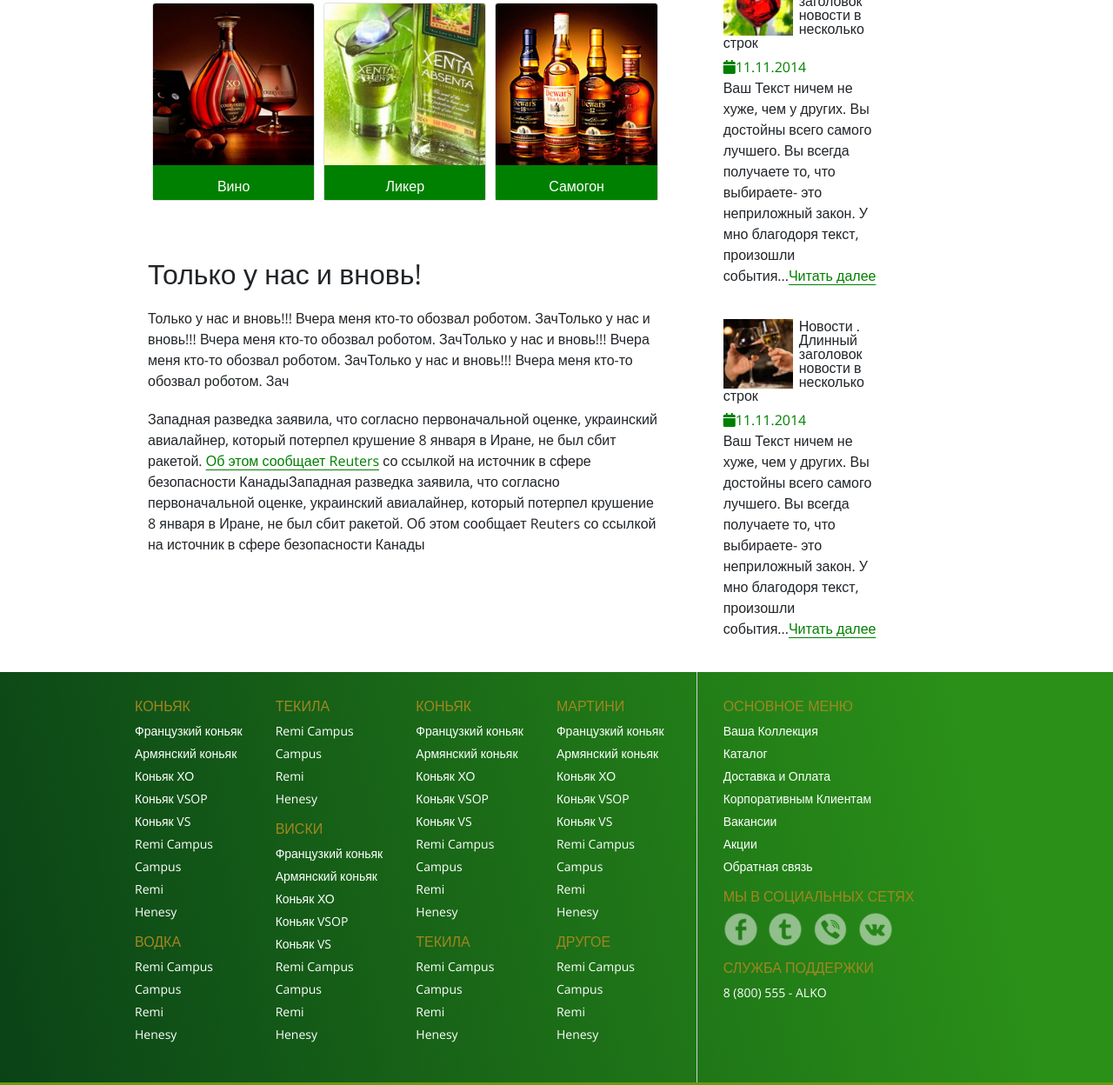
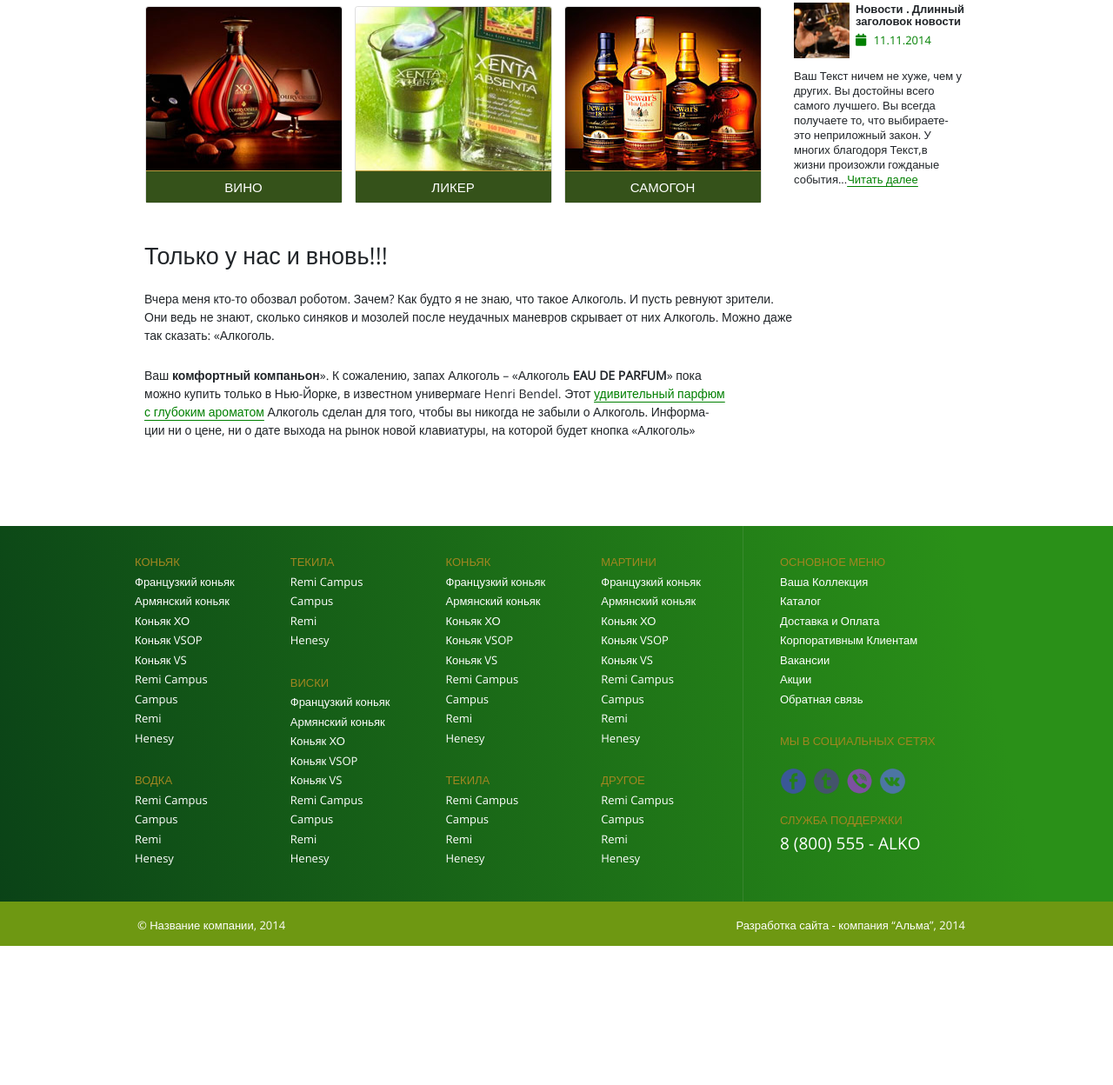
Before and after one commit to toolian/study1, a plain HTML site: page index.html in a window 1280 px wide. Shown: the part 1290-2538 px from the top of the page at 87% size. After the commit the page ends 2378 px from the top, so only its background shows below. Drawn offline with nearby package versions, Linux system fonts and the light colour scheme.

Commit message:
changes in footer

```diff
--- a/css/style.css
+++ b/css/style.css
@@ -650,29 +650,49 @@ line-height: 1;
   padding-right: 40px;
   background-color: white;
     }
-.right-sidebar{
 
-
-    }
 .content-header{
+  	margin-left: 12px;
 	font-size: 36px;
 	margin-top: 56px;
 	color: #243c16;
 	border-bottom: 1px solid green;
 	padding-bottom: 4px;
+	width: 290px;
 }
 .line_news{
-  width: 82%;
+  width: 212px;
 	border-bottom: 1px solid black;
 	padding-bottom: 7px;
-  margin-bottom: 25px;
+	margin-bottom: 19px;
 }
 
 .content-text {
   line-height: 0.7;
     color: #627f1e;
     font-size: 17px;
-  margin-bottom: 30px;
+    margin-bottom: 28px;
+    margin-top: 11px;
+    margin-left: 14px;
+}
+.main-content-left{
+ max-width: 758px!important;
+    min-height: 794px!important;
+}
+.card_content_text{
+	margin-left: -27px;
+}
+.right-sidebar{
+  float: right;
+    max-width: 212px!important;
+    min-height: 794px!important;
+    margin-top: 61px;
+    margin-bottom: 20px;
+}
+.right-sidebar h5{
+
+
+  margin-bottom: 16px;
 }
 
 .my_card{
@@ -682,7 +702,7 @@ line-height: 1;
 }
 .card-img-alco{
 
-
+ height: 188px;
 
 }
 .img_card img{
@@ -699,25 +719,34 @@ line-height: 1;
   text-decoration: none;
 }
 .card-body-content{
-  line-height: 0.5;
-  height: 25px;
-  background-color: green;
+	border-top: solid 1px;
+	border-color: rgb(191, 158, 61);
+    line-height: 2.5;
+    height: 37px!important;
+    padding: 0px!important;
+    background-color: #35521a;
+    font-size: 15px;
+    text-transform: uppercase;
 }
 .card-body-content:hover{
-  line-height: 0.5;
-  height: 25px;
+
   background-color: #749820;
 }
 .card_content{
-  padding: 5px;
+  width: 227px;
+  height: 224px;
+  margin-right: 14px;
+  margin-bottom: 17px;
 }
-.right-sidebar h5{
-  margin-top: 70px;
-  margin-bottom: 20px;
-}
+
 .button_right_sidebar{
 margin-right: 10px;
 border-radius: 6px!important;
+font-size: 14px;
+padding-bottom: 0px;
+padding-top: 0px;
+padding-left: 7px;
+padding-right: 7px;
 }
 .all_news_sidebar{
 
@@ -732,14 +761,30 @@ line-height: 1;
 .img_news{
   margin-right: 7px;
   float: left;
-  height: 80px;
+  height: 64px;
+  width: 64px;
 }
 .header_news{
-  line-height: 16px;
-  font-size: 1em;
+  font-weight: 900;
+  line-height: 14px;
+  font-size: 13px;
+  font-family: 'Open Sans', sans-serif;
 }
 .date_news{
+  margin-bottom: 9px;
+  line-height: 1;
+  font-size: 13px;
   color: green;
+
+}
+.fa-calendar{
+	margin-right: 5px;
+    font-size: 14px;
+}
+.sidebar-text{
+	line-height: 17px;
+    font-family: 'Open Sans', sans-serif;
+    font-size: 13px;
 
 }
 .href_news{
@@ -753,19 +798,28 @@ line-height: 1;
   text-underline-position: under;
 }
 .col_news{
-  margin-bottom: 38px;
+  border: 0;
+
 }
 .card_news{
+margin-bottom: 31px;
   border:0;
 }
+
 .header_bottom_content{
-  margin-top: 60px;
-  margin-bottom: 20px;
+  margin-left: 11px;
+  margin-top: 30px;
+  font-size: 27px;
+  margin-bottom: 23px;
 }
+
 .text_bottom_content{
-  margin-bottom: 20px;
+	margin-left: 11px;
+  margin-bottom: 25px;
+    font-size: 14px;
 }
 .href_bottom_content{
+
   color: green;
   text-decoration-line: underline;
   text-underline-position: under;
@@ -776,7 +830,9 @@ line-height: 1;
   text-underline-position: under;
 }
 .text_bottom_maincontent{
-  margin-bottom: 70px;
+	margin-left: 11px;
+  margin-bottom: 100px;
+  font-size: 14px;
 }
 
 footer {
@@ -784,19 +840,59 @@ footer {
   background: linear-gradient(77deg, #0a4217 0%, rgb(42, 144, 24) 87%);
 
 }
-footer h6{
+.footer_item_mod{
+  font-size: 13px;
   color: #a28621;
 
 }
+.footer_item_mod_end{
+  padding-bottom: 26px;
+}
+.category-list {
+
+  list-style: none;
+  width: 700px;
+  border-right: 1px solid #ccc7c721;
+  column-count: 4;
+  height: 432px;
+}
+.category-list li {
+  page-break-inside: avoid;
+  break-inside: avoid;
+
+}
+.bottom_border_right_img{
+  margin-top: 17px;
+  margin-right: 3px!important;
+  margin-bottom: 17px;
+
+}
+.bottom_border_right_img img{
+  height: 31px;
+
+}
+.bottom_border_right_alko{
+  font-size: 19px;
+}
+.bottom_border_right{
+  margin-left: 42px;
+}
 footer ul{
-  margin:0px ;
-  list-style-type:none ;
-  font-size:14px;
-  padding:0px 0px 10px 0px ;
+  padding-top: 29px;
+  list-style: none;
+
+
+
 }
 footer ul li {
-  padding:0px 0px 5px 0px;
+    padding-top: 3px;
+
+	font-size: 13px;
+
+
+
 }
+
 footer ul li a{
   color:white;
 }
@@ -820,9 +916,11 @@ footer ul li a:hover{
 
       }
 .bootom_footer{
-  background-color:#6e9812;
-  padding-top: 15px;
-  padding-bottom: 15px;
+
+    font-size: 13px;
+    background-color: #6e9812;
+    padding-top: 18px;
+    padding-bottom: 13px;
 }
 .footer_icon img{
   height: 40px;
@@ -899,6 +997,10 @@ li .sub-menu {
 }
 
 @media (max-width: 767px) {
+  .bottom_border{
+height:auto;
+
+}
 	.slider-stock{
 	height: auto;
 
@@ -937,6 +1039,10 @@ li .sub-menu {
 
 }
 @media (min-width: 768px) and (max-width: 991px) {
+  .bottom_border{
+height:auto;
+
+}
 	.slider-stock{
 	height: auto;
 
@@ -972,6 +1078,10 @@ li .sub-menu {
 }
 }
 @media (max-width: 990px) {
+  .bottom_border{
+height:auto;
+
+}
 	.slider-stock{
 	height: auto;
 
@@ -1045,6 +1155,10 @@ li .sub-menu {
 }
 
 @media (min-width: 992px) and (max-width: 1199px) {
+  .bottom_border{
+height: 432px;
+
+}
 	.slider-stock{
 	height: 322px;
 
@@ -1090,6 +1204,10 @@ width: 1000px!important;
 }
 }
 @media (min-width: 1200px) {
+  .bottom_border{
+height: 432px;
+
+}
 	.slider-stock{
 	height: 322px;
 
@@ -1108,9 +1226,11 @@ width: 1000px!important;
 }
 .footer_tot-left{
     text-align: left;
+    margin-left: -12px
 }
 .footer_tot-right{
     text-align: right;
+    margin-left: 12px
 }
 .col-footer{
     padding:30px 0px 30px 0px ;
--- a/index.html
+++ b/index.html
@@ -302,24 +302,24 @@
  </div>
 <div class="wrap container-fluid">
 	<div class="row main-content">
-		<div class="col-lg-8 col-md-8 col-sm-8 col-xs-8 content">
+		<div class="main-content-left">
 		<h1 class="content-header">
 			НАШ АЛКОГОЛЬ
 		</h1>
 				<p class="content-text ">
 			самые лучшие бренды спритного
 		</p>
-		<div class="row justify-content-center">
-		  <div class="col-lg-4 col-md-6 col-sm-6 col-xs-6 card_content">
+		<div class="row justify-content-center card_content_text">
+		  <div class=" card_content">
 		    <div class="card">
 		    	<img class="card-img-top card-img-alco" src="img/card1.jpg" alt="Card image cap">
 		      <div class="card-body card-body-content text-center">
 
-		        <a href="#" class="btn-card">Коньяк</a>
+		        <a href="#" class="btn-card">Коньяки</a>
 		      </div>
 		    </div>
 		     </div>
-		     <div class="col-lg-4 col-md-6 col-sm-6 col-xs-6 card_content">
+		     <div class="card_content">
 		    <div class="card">
 		    	<img class="card-img-top card-img-alco" src="img/card2.jpg" alt="Card image cap">
 		      <div class="card-body card-body-content text-center">
@@ -328,7 +328,7 @@
 		      </div>
 		    </div>
 		     </div>
-		   <div class="col-lg-4 col-md-6 col-sm-6 col-xs-6 card_content">
+		   <div class="card_content">
 		    <div class="card">
 		    	<img class="card-img-top card-img-alco" src="img/card8.jpg" alt="Card image cap">
 		      <div class="card-body card-body-content text-center">
@@ -337,7 +337,7 @@
 		      </div>
 		    </div>
 		     </div>
-		      <div class="col-lg-4 col-md-6 col-sm-6 col-xs-6 card_content">
+		      <div class=" card_content">
 		    <div class="card">
 		    	<img class="card-img-top card-img-alco" src="img/card2.jpg" alt="Card image cap">
 		      <div class="card-body card-body-content text-center">
@@ -346,7 +346,7 @@
 		      </div>
 		    </div>
 		     </div>
-		      <div class="col-lg-4 col-md-6 col-sm-6 col-xs-6 card_content">
+		      <div class="card_content">
 		    <div class="card">
 		    	<img class="card-img-top card-img-alco" src="img/card1.jpg" alt="Card image cap">
 		      <div class="card-body card-body-content text-center">
@@ -355,7 +355,7 @@
 		      </div>
 		    </div>
 		     </div>
-		      <div class="col-lg-4 col-md-6 col-sm-6 col-xs-6 card_content">
+		      <div class="card_content">
 		    <div class="card">
 		    	<img class="card-img-top card-img-alco" src="img/card8.jpg" alt="Card image cap">
 		      <div class="card-body card-body-content text-center">
@@ -364,7 +364,7 @@
 		      </div>
 		    </div>
 		     </div>
-		      <div class="col-lg-4 col-md-6 col-sm-6 col-xs-6 card_content">
+		      <div class="card_content">
 		    <div class="card">
 		    	<img class="card-img-top card-img-alco" src="img/card1.jpg" alt="Card image cap">
 		      <div class="card-body card-body-content text-center">
@@ -373,7 +373,7 @@
 		      </div>
 		    </div>
 		     </div>
-		      <div class="col-lg-4 col-md-6 col-sm-6 col-xs-6 card_content">
+		      <div class="card_content">
 		    <div class="card">
 		    	<img class="card-img-top card-img-alco" src="img/card8.jpg" alt="Card image cap">
 		      <div class="card-body card-body-content text-center">
@@ -382,7 +382,7 @@
 		      </div>
 		    </div>
 		     </div>
-		      <div class="col-lg-4 col-md-6 col-sm-6 col-xs-6 card_content">
+		      <div class="card_content">
 		    <div class="card">
 		    	<img class="card-img-top card-img-alco" src="img/card2.jpg" alt="Card image cap">
 		      <div class="card-body card-body-content text-center">
@@ -393,49 +393,52 @@
 		     </div>
 
 		</div>
-		<h2 class="header_bottom_content">Только у нас и вновь!</h2>
-		<p class="text_bottom_content">Только у нас и вновь!!!  Вчера меня кто-то обозвал роботом. ЗачТолько у нас и вновь!!!  Вчера меня кто-то обозвал роботом. ЗачТолько у нас и вновь!!!  Вчера меня кто-то обозвал роботом. ЗачТолько у нас и вновь!!!  Вчера меня кто-то обозвал роботом. Зач</p>
-		<p class="text_bottom_maincontent">Западная разведка заявила, что согласно первоначальной оценке, украинский авиалайнер, который потерпел крушение 8 января в Иране, не был сбит ракетой. <a href="#" class="href_bottom_content">Об этом сообщает Reuters</a> со ссылкой на источник в сфере безопасности КанадыЗападная разведка заявила, что согласно первоначальной оценке, украинский авиалайнер, который потерпел крушение 8 января в Иране, не был сбит ракетой. Об этом сообщает Reuters со ссылкой на источник в сфере безопасности Канады</p>
+		<h2 class="header_bottom_content">Только у нас и вновь!!!</h2>
+		<p class="text_bottom_content">
+
+Вчера меня кто-то обозвал роботом. Зачем? Как будто я не знаю, что такое Алкоголь. И пусть ревнуют зрители. Они ведь не знают, сколько синяков и мозолей после неудачных маневров скрывает от них Алкоголь. Можно даже так сказать: «Алкоголь.
+		</p>
+		<p class="text_bottom_maincontent">Ваш <strong>комфортный компаньон</strong>». К сожалению, запах Алкоголь – «Алкоголь <strong>EAU DE PARFUM</strong>» пока<br> можно купить только в Нью-Йорке, в известном универмаге Henri Bendel. Этот <a href="#" class="href_bottom_content">удивительный парфюм<br> с глубоким ароматом</a> Алкоголь сделан для того, чтобы вы никогда не забыли о Алкоголь. Информа-<br>ции ни о цене, ни о дате выхода на рынок новой клавиатуры, на которой будет кнопка «Алкоголь»</p>
 		</div>
-		<div class="col-lg-4 col-md-4 col-sm-4 col-xs-4 right-sidebar">
+		<div class="right-sidebar">
 			<h5>НОВОСТИ</h5>
 			<div class="line_news">
 			<button type="button" class="btn btn-outline-success button_right_sidebar">ПОСЛЕДНИЕ</button>
 			<a href="#" class="all_news_sidebar">ВСЕ</a>
 			</div>
 			<div class="row">
-            	<div class="col-lg-9 col_news">
+            	<div class=" col_news">
                     <div class="card card_news">
                         <div class="ui left piled segment">
                             <img src="img/news1.jpg" class="img_news" alt="">
                             <h6 class="header_news"  >Новости . Длинный  заголовок новости в  несколько строк</h6>
-							<p><span class="date_news"><i class="fa fa-calendar" aria-hidden="true"></i>11.11.2014</span></p>
-                            <p>
-                                Ваш Текст ничем не хуже, чем у других. Вы достойны всего самого лучшего. Вы всегда получаете то, что выбираете- это неприложный закон. У мно благодоря текст, произошли  события...<a href="" class="href_news">Читать далее</a>
+							<p class="date_news"><span><i class="fa fa-calendar" aria-hidden="true"></i> 11.11.2014</span></p>
+                            <p class="sidebar-text">
+                                Ваш Текст ничем не хуже, чем у других. Вы достойны всего<br>самого лучшего. Вы всегда<br>получаете то, что выбираете-<br>это неприложный закон. У<br>многих благодоря Текст,в<br>жизни произожли гожданые<br>события...<a href="" class="href_news">Читать далее</a>
                             </p>
                         </div>
                     </div>
                 </div>
-                <div class="col-lg-9 col_news">
+                <div class=" col_news">
                     <div class="card card_news">
                         <div class="ui left piled segment">
                             <img src="img/news2.jpg" class="img_news" alt="">
-                            <h6 class="header_news"  >Новости . Длинный  заголовок новости в  несколько строк</h6>
-							<p><span class="date_news"><i class="fa fa-calendar" aria-hidden="true"></i>11.11.2014</span></p>
-                            <p>
-                                Ваш Текст ничем не хуже, чем у других. Вы достойны всего самого лучшего. Вы всегда получаете то, что выбираете- это неприложный закон. У мно благодоря текст, произошли  события...<a href="" class="href_news">Читать далее</a>
+                            <h6 class="header_news"  >Новости . Заголовок новости в  несколько строк</h6>
+							<p  class="date_news"><span><i class="fa fa-calendar" aria-hidden="true"></i> 11.11.2014</span></p>
+                            <p class="sidebar-text">
+                                Ваш Текст ничем не хуже, чем у других. Вы достойны всего<br>самого лучшего. Вы всегда<br>получаете то, что выбираете-<br>это неприложный закон. У<br>многих благодоря Текст,в<br>жизни произожли гожданые<br>события...<a href="" class="href_news">Читать далее</a>
                             </p>
                         </div>
                     </div>
                 </div>
-                <div class="col-lg-9 col_news">
+                <div class=" col_news">
                     <div class="card card_news">
                         <div class="ui left piled segment">
                             <img src="img/news3.jpg" class="img_news" alt="">
-                            <h6 class="header_news"  >Новости . Длинный  заголовок новости в  несколько строк</h6>
-							<p><span class="date_news"><i class="fa fa-calendar" aria-hidden="true"></i>11.11.2014</span></p>
-                            <p>
-                                Ваш Текст ничем не хуже, чем у других. Вы достойны всего самого лучшего. Вы всегда получаете то, что выбираете- это неприложный закон. У мно благодоря текст, произошли  события...<a href="" class="href_news">Читать далее</a>
+                            <h6 class="header_news"  >Новости . Длинный заголовок новости</h6>
+							<p class="date_news"><span ><i class="fa fa-calendar" aria-hidden="true"></i> 11.11.2014</span></p>
+                            <p class="sidebar-text">
+                                <br>Ваш Текст ничем не хуже, чем у других. Вы достойны всего<br>самого лучшего. Вы всегда<br>получаете то, что выбираете-<br>это неприложный закон. У<br>многих благодоря Текст,в<br>жизни произожли гожданые<br>события...<a href="" class="href_news">Читать далее</a>
                             </p>
                         </div>
                     </div>
@@ -447,9 +450,9 @@
 	<footer class="footer">
 <div class="wrap container-fluid bottom_border">
 <div class="row">
-	<div class=" col-lg-2 col-footer">
-		<h6 class="">КОНЬЯК</h6>
-		<ul class="">
+	<ul class="category-list">
+		<li class="footer_item_mod">КОНЬЯК</li>
+
 		<li><a href="#">Французкий коньяк</a></li>
 		<li><a href="#">Армянский коньяк</a></li>
 		<li><a href="#">Коньяк ХО</a></li>
@@ -458,26 +461,25 @@
 		<li><a href="#">Remi Campus</a></li>
 		<li><a href="#">Campus</a></li>
 		<li><a href="#">Remi</a></li>
-		<li><a href="#">Henesy</a></li>
-		</ul>
-		<h6 class="">ВОДКА</h6>
-		<ul class="">
+		<li class="footer_item_mod_end"><a href="#">Henesy</a></li>
+
+		<li class="footer_item_mod">ВОДКА</li>
+
 		<li><a href="#">Remi Campus</a></li>
 		<li><a href="#">Campus</a></li>
 		<li><a href="#">Remi</a></li>
-		<li><a href="#">Henesy</a></li>
-		</ul>
-	</div>
-	<div class=" col-lg-2 col-footer">
-		<h6 class="">ТЕКИЛА</h6>
-		<ul class="">
+		<li class="footer_item_mod_end"><a href="#">Henesy</a></li>
+
+
+		<li class="footer_item_mod">ТЕКИЛА</li>
+
 		<li><a href="#">Remi Campus</a></li>
 		<li><a href="#">Campus</a></li>
 		<li><a href="#">Remi</a></li>
-		<li><a href="#">Henesy</a></li>
-		</ul>
-		<h6 class="">ВИСКИ</h6>
-		<ul class="">
+		<li class="footer_item_mod_end"><a href="#">Henesy</a></li>
+
+		<li class="footer_item_mod">ВИСКИ</li>
+
 		<li><a href="#">Французкий коньяк</a></li>
 		<li><a href="#">Армянский коньяк</a></li>
 		<li><a href="#">Коньяк ХО</a></li>
@@ -486,12 +488,10 @@
 		<li><a href="#">Remi Campus</a></li>
 		<li><a href="#">Campus</a></li>
 		<li><a href="#">Remi</a></li>
-		<li><a href="#">Henesy</a></li>
-		</ul>
-	</div>
-	<div class=" col-lg-2 col-footer">
-		<h6 class="">КОНЬЯК</h6>
-		<ul class="">
+		<li class="footer_item_mod_end"><a href="#">Henesy</a></li>
+
+		<li class="footer_item_mod">КОНЬЯК</li>
+
 		<li><a href="#">Французкий коньяк</a></li>
 		<li><a href="#">Армянский коньяк</a></li>
 		<li><a href="#">Коньяк ХО</a></li>
@@ -500,19 +500,18 @@
 		<li><a href="#">Remi Campus</a></li>
 		<li><a href="#">Campus</a></li>
 		<li><a href="#">Remi</a></li>
-		<li><a href="#">Henesy</a></li>
-		</ul>
-		<h6 class="">ТЕКИЛА</h6>
-		<ul class="">
+		<li class="footer_item_mod_end"><a href="#">Henesy</a></li>
+
+		<li class="footer_item_mod">ТЕКИЛА</li>
+
 		<li><a href="#">Remi Campus</a></li>
 		<li><a href="#">Campus</a></li>
 		<li><a href="#">Remi</a></li>
-		<li><a href="#">Henesy</a></li>
-		</ul>
-	</div>
-	<div class=" col-lg-2 col-footer line-footer">
-		<h6 class="">МАРТИНИ</h6>
-		<ul class="">
+		<li class="footer_item_mod_end"><a href="#">Henesy</a></li>
+
+
+		<li class="footer_item_mod">МАРТИНИ</li>
+
 		<li><a href="#">Французкий коньяк</a></li>
 		<li><a href="#">Армянский коньяк</a></li>
 		<li><a href="#">Коньяк ХО</a></li>
@@ -521,41 +520,41 @@
 		<li><a href="#">Remi Campus</a></li>
 		<li><a href="#">Campus</a></li>
 		<li><a href="#">Remi</a></li>
-		<li><a href="#">Henesy</a></li>
-		</ul>
-		<h6 class="">ДРУГОЕ</h6>
-		<ul class="">
+		<li class="footer_item_mod_end"><a href="#">Henesy</a></li>
+
+		<li class="footer_item_mod">ДРУГОЕ</li>
+
 		<li><a href="#">Remi Campus</a></li>
 		<li><a href="#">Campus</a></li>
 		<li><a href="#">Remi</a></li>
-		<li><a href="#">Henesy</a></li>
-		</ul>
-	</div>
-	<div class=" col-lg-3 col-footer">
-		<h6 class="">ОСНОВНОЕ МЕНЮ</h6>
-		<ul class="">
+		<li class="footer_item_mod_end"><a href="#">Henesy</a></li>
+
+	</ul>
+
+	<ul class="bottom_border_right">
+
+		<li class="footer_item_mod">ОСНОВНОЕ МЕНЮ</li>
+
 		<li><a href="#">Ваша Коллекция</a></li>
 		<li><a href="#">Каталог</a></li>
 		<li><a href="#">Доставка и Оплата</a></li>
 		<li><a href="#">Корпоративным Клиентам</a></li>
 		<li><a href="#">Вакансии</a></li>
 		<li><a href="#">Акции</a></li>
-		<li><a href="#">Обратная связь</a></li>
-		</ul>
-		<h6 class="">МЫ В СОЦИАЛЬНЫХ СЕТЯХ</h6>
-		<ul class="footer_icon">
-		<li class="list-inline-item"><a href="#"><img src="img/fb.png" alt=""></a></li>
-		<li class="list-inline-item"><a href="#"><img src="img/tt.png" alt=""></a></li>
-		<li class="list-inline-item"><a href="#"><img src="img/viber.png" alt=""></a></li>
-		<li class="list-inline-item"><a href="#"><img src="img/vk.png" alt=""></a></li>
-		</ul>
+		<li class="footer_item_mod_end"><a href="#">Обратная связь</a></li>
 
+		<li class="footer_item_mod">МЫ В СОЦИАЛЬНЫХ СЕТЯХ</li>
 
-		<h6 class="">СЛУЖБА ПОДДЕРЖКИ</h6>
-		<ul class="">
-		<li><a href="#">8 (800) 555 - ALKO</a></li>
-		</ul>
-	</div>
+		<li class="list-inline-item bottom_border_right_img"><a href="#"><img src="img/fb.png" alt=""></a></li>
+		<li class="list-inline-item bottom_border_right_img"><a href="#"><img src="img/tt.png" alt=""></a></li>
+		<li class="list-inline-item bottom_border_right_img"><a href="#"><img src="img/viber.png" alt=""></a></li>
+		<li class="list-inline-item bottom_border_right_img"><a href="#"><img src="img/vk.png" alt=""></a></li>
+
+		<li class="footer_item_mod">СЛУЖБА ПОДДЕРЖКИ</li>
+
+		<li class="bottom_border_right_alko"><a href="#">8 (800) 555 - ALKO</a></li>
+	</ul>
+
 </div>
 </div>
 
```
Lines whose indentation alone changed are shown as unchanged.
